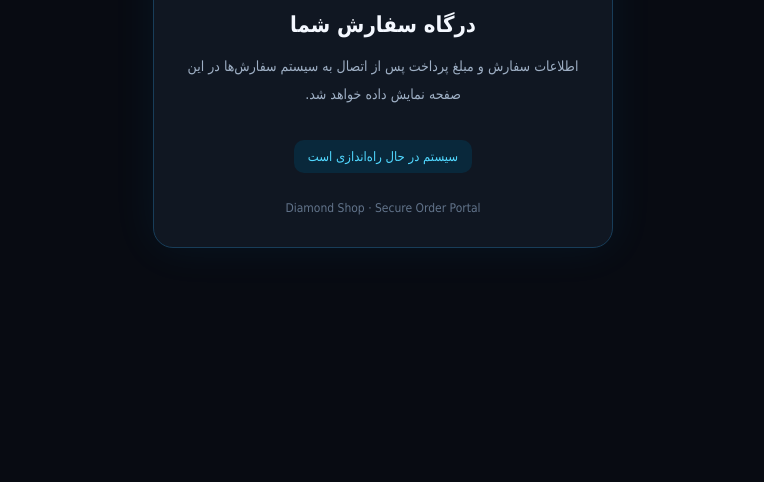
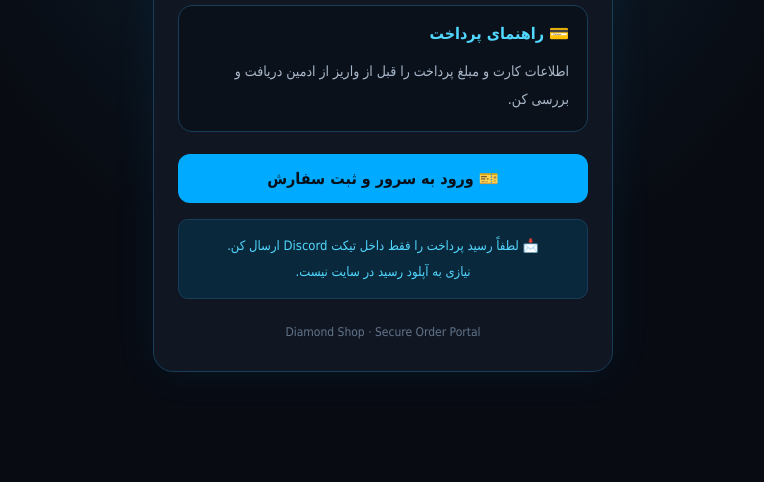
Before and after one commit to ElyVex11766/Diamond_Shop, a website: page Diamond_Shop/public/index.html in a window 1280 px wide. Shown: the part 318-800 px from the top of the page, without its empty margins (257-1021 px from the left). Drawn offline with Linux system fonts and the light colour scheme.

Commit message:
Update index.html

```diff
--- a/Diamond_Shop/public/index.html
+++ b/Diamond_Shop/public/index.html
@@ -5,19 +5,27 @@
   <meta charset="UTF-8">
   <meta name="viewport" content="width=device-width, initial-scale=1.0">
   <meta name="theme-color" content="#080b12">
-  <title>Diamond Shop | پرداخت سفارش</title>
+  <meta name="description" content="Diamond Shop - اطلاعات سفارش و پرداخت">
+  <title>Diamond Shop | اطلاعات پرداخت</title>
+
   <style>
-    * { box-sizing: border-box; }
+    * {
+      box-sizing: border-box;
+    }
+
     body {
       margin: 0;
       min-height: 100vh;
       display: grid;
       place-items: center;
       padding: 24px;
-      background: #080b12;
+      background:
+        radial-gradient(ellipse at top, #10283b 0%, transparent 55%),
+        #080b12;
       color: #f4f8ff;
       font-family: Tahoma, Arial, sans-serif;
     }
+
     main {
       width: 100%;
       max-width: 460px;
@@ -28,36 +36,127 @@
       border-radius: 20px;
       box-shadow: 0 0 45px #00aaff12;
     }
+
     .logo {
       color: #00aaff;
-      font-size: 30px;
+      font-size: 28px;
       font-weight: 900;
       letter-spacing: 1px;
     }
-    h1 { font-size: 22px; margin-top: 28px; }
-    p { color: #9eafc4; line-height: 2; font-size: 14px; }
-    .status {
-      display: inline-block;
-      margin-top: 18px;
-      padding: 9px 14px;
+
+    h1 {
+      margin-top: 28px;
+      font-size: 22px;
+    }
+
+    p {
+      color: #a9b8ca;
+      line-height: 2;
+      font-size: 14px;
+    }
+
+    .payment {
+      margin-top: 24px;
+      padding: 18px;
+      border: 1px solid #183d59;
+      border-radius: 14px;
+      background: #0b111b;
+      text-align: right;
+    }
+
+    .payment h2 {
+      margin-top: 0;
+      color: #51d8ff;
+      font-size: 16px;
+    }
+
+    .payment p {
+      margin-bottom: 0;
+    }
+
+    .ticket {
+      display: block;
+      margin-top: 22px;
+      padding: 15px;
+      border-radius: 12px;
+      background: #00aaff;
+      color: #06111b;
+      text-decoration: none;
+      font-weight: bold;
+      transition: background 0.2s, transform 0.2s;
+    }
+
+    .ticket:hover {
+      background: #51d8ff;
+      transform: translateY(-2px);
+    }
+
+    .warning {
+      margin-top: 16px;
+      padding: 13px;
+      border: 1px solid #183d59;
       border-radius: 10px;
       background: #09283b;
       color: #51d8ff;
       font-size: 13px;
+      line-height: 2;
     }
-    footer { margin-top: 28px; color: #62748b; font-size: 12px; }
+
+    footer {
+      margin-top: 26px;
+      color: #62748b;
+      font-size: 12px;
+    }
+
+    @media (max-width: 400px) {
+      main {
+        padding: 26px 18px;
+      }
+
+      .logo {
+        font-size: 24px;
+      }
+    }
   </style>
 </head>
+
 <body>
   <main>
     <div class="logo">💎 DIAMOND SHOP</div>
-    <h1>درگاه سفارش شما</h1>
+
+    <h1>اطلاعات سفارش و پرداخت</h1>
+
     <p>
-      اطلاعات سفارش و مبلغ پرداخت پس از اتصال به سیستم سفارش‌ها
-      در این صفحه نمایش داده خواهد شد.
+      برای ثبت سفارش، انتخاب محصول و دریافت مبلغ نهایی،
+      از طریق سرور Discord با پشتیبانی در ارتباط باش.
     </p>
-    <div class="status">سیستم در حال راه‌اندازی است</div>
-    <footer>Diamond Shop · Secure Order Portal</footer>
+
+    <section class="payment">
+      <h2>💳 راهنمای پرداخت</h2>
+      <p>
+        اطلاعات کارت و مبلغ پرداخت را قبل از واریز
+        از ادمین دریافت و بررسی کن.
+      </p>
+    </section>
+
+    <a
+      class="ticket"
+      href="https://discord.gg/8JxuZckBs"
+      target="_blank"
+      rel="noopener noreferrer"
+    >
+      🎫 ورود به سرور و ثبت سفارش
+    </a>
+
+    <div class="warning">
+      📩 لطفاً رسید پرداخت را فقط داخل تیکت Discord ارسال کن.
+      <br>
+      نیازی به آپلود رسید در سایت نیست.
+    </div>
+
+    <footer>
+      Diamond Shop · Secure Order Portal
+    </footer>
   </main>
 </body>
 </html>
```
